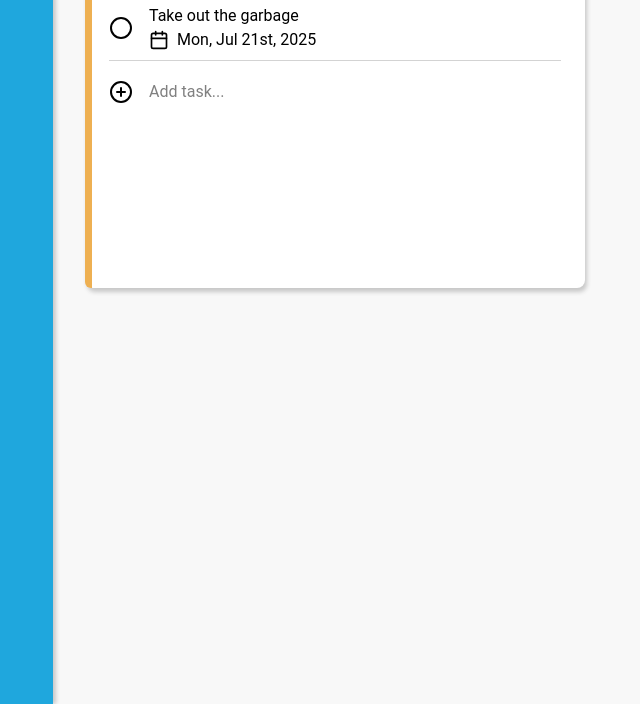
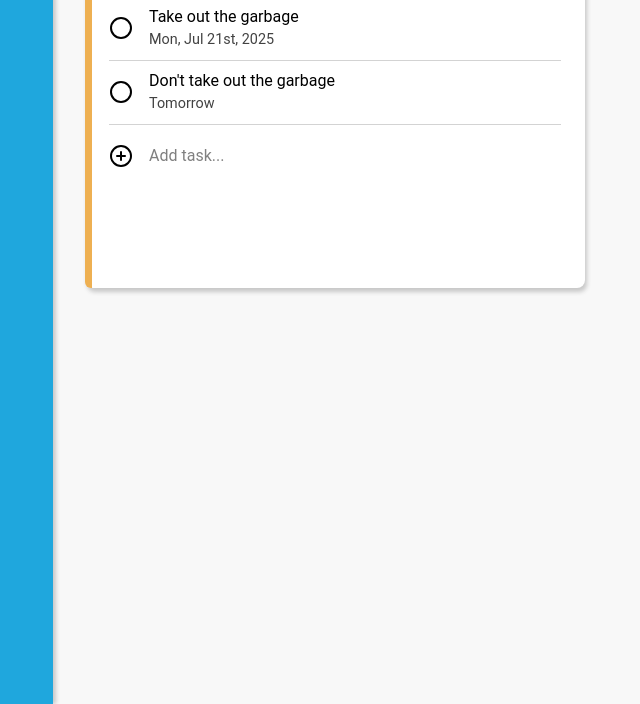
Before and after one commit to aguvai/odin-todo, a website built with webpack: page src/template.html in a window 1280 px wide. Shown: the part 96-800 px from the top of the page, without its empty margins (247-887 px from the left). Built offline with nearby package versions, Linux system fonts and the light colour scheme; a web font is replaced by a local one.

Commit message:
Improve styling of todo objects

```diff
--- a/src/helper-functions/formateDate.js
+++ b/src/helper-functions/formateDate.js
@@ -1,8 +1,10 @@
-import { format, isTomorrow } from "date-fns";
+import { format, isTomorrow, isToday } from "date-fns";
 
 const formatDate = (date) => {
     if (isTomorrow(date)) {
         return "Tomorrow";
+    } else if (isToday(date)) {
+        return "Today";
     } else {
         return format(date, 'E, LLL do, yyyy');
     }
--- a/src/index.js
+++ b/src/index.js
@@ -23,7 +23,19 @@ let firstTask = createToDo({
 
 firstProject.addTodo(firstTask);
 
+let secondTask = createToDo({
+    title: "Don't take out the garbage",
+    description: "Place the garbage bag into the bin",
+    notes: "Don't drop it!",
+    dueDate: new Date("2025-07-28"),
+    priority: Priority.HIGH,
+    status: Status.INCOMPLETE,
+})
+
+firstProject.addTodo(secondTask)
+
 console.log(firstProject.getTodos())
 
 createProjectDisplay(firstProject);
 createTodoDisplay(firstTask, firstProject);
+createTodoDisplay(secondTask, firstProject);
--- a/src/styles.css
+++ b/src/styles.css
@@ -112,6 +112,7 @@ main {
 
 .todo-info-container {
   display: grid;
+  flex: 1;
 }
 
 
@@ -146,17 +147,15 @@ main {
   background-image: url(../images/circle.svg);
 }
 
-.calendar-icon {
-  width: 1.25rem;
-  height: 1.25rem;
-  background-image: url(../images/calendar.svg);
-}
-
 
 .todo-duedate-container {
   display: flex;
   gap: .5rem;
   align-items: center;
+
+  font-size: .9rem;
+
+  color: rgb(66, 66, 66);
 }
 
 [class^="project-"] h3 {
--- a/src/ui/createTodoDisplay.js
+++ b/src/ui/createTodoDisplay.js
@@ -41,12 +41,6 @@ const createTodoDisplay = (todo, project) => {
         appendTo: infoContainer,
     });
 
-    const calendarIcon = createElement({
-        type: "div",
-        class: "calendar-icon",
-        appendTo: dueDateContainer,
-    });
-
     const dueDate = createElement({
         type: "p",
         textContent: formatDate(todo.getDueDate()),
```
Also changed, not shown: images/calendar.svg (deleted).
